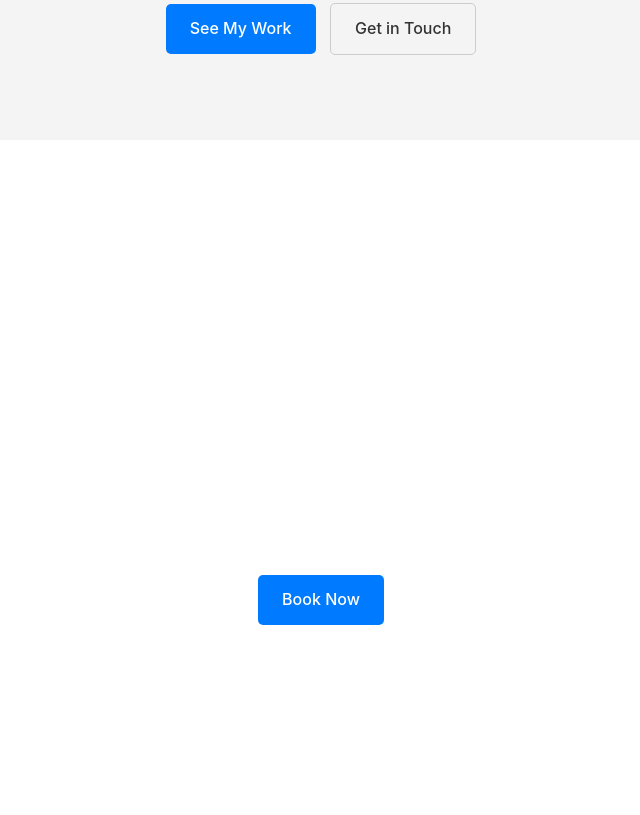
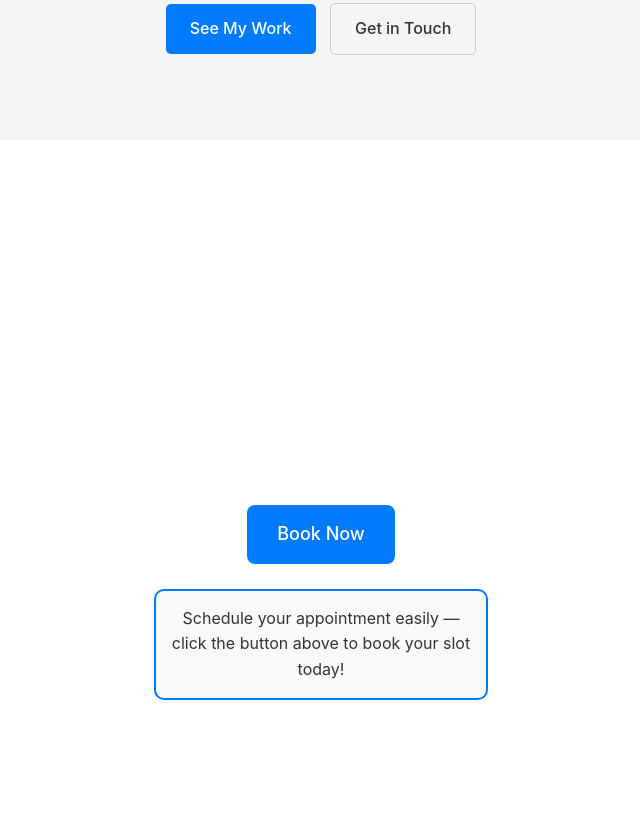
Before and after one commit to augustine08-dinu/augustin, a plain HTML site: page index.html in a window 1280 px wide. Shown: the part 525-1340 px from the top of the page, without its empty margins (319-959 px from the left). Drawn offline with Linux system fonts and the light colour scheme.

Commit message:
Update index.html

```diff
--- a/index.html
+++ b/index.html
@@ -284,9 +284,17 @@
     <a href="#work" class="btn btn-primary">See My Work</a>
     <a href="#contact" class="btn btn-secondary">Get in Touch</a>
 </section>
-        <section id="book-now" style="display: flex; justify-content: center; align-items: center; height: 100vh; background-color: #fff;">
-     <a href="https://wellnessandhealth.setmore.com/dinu" class="btn btn-primary" target="_blank">Book Now</a>
+       <section id="book-now" style="display: flex; flex-direction: column; justify-content: center; align-items: center; height: 100vh; background-color: #fff;">
+  <a href="https://wellnessandhealth.setmore.com/dinu" class="btn btn-primary" target="_blank"
+     style="padding: 15px 30px; background-color: #007bff; color: white; text-decoration: none; border-radius: 8px; font-size: 18px;">
+    Book Now
+  </a>
+
+  <div style="margin-top: 20px; width: 300px; padding: 15px; border: 2px solid #007bff; border-radius: 10px; text-align: center; background-color: #f9f9f9; font-size: 16px; color: #333;">
+    Schedule your appointment easily — click the button above to book your slot today!
+  </div>
 </section>
+
 
         <section id="about">
             <div class="container">
```
